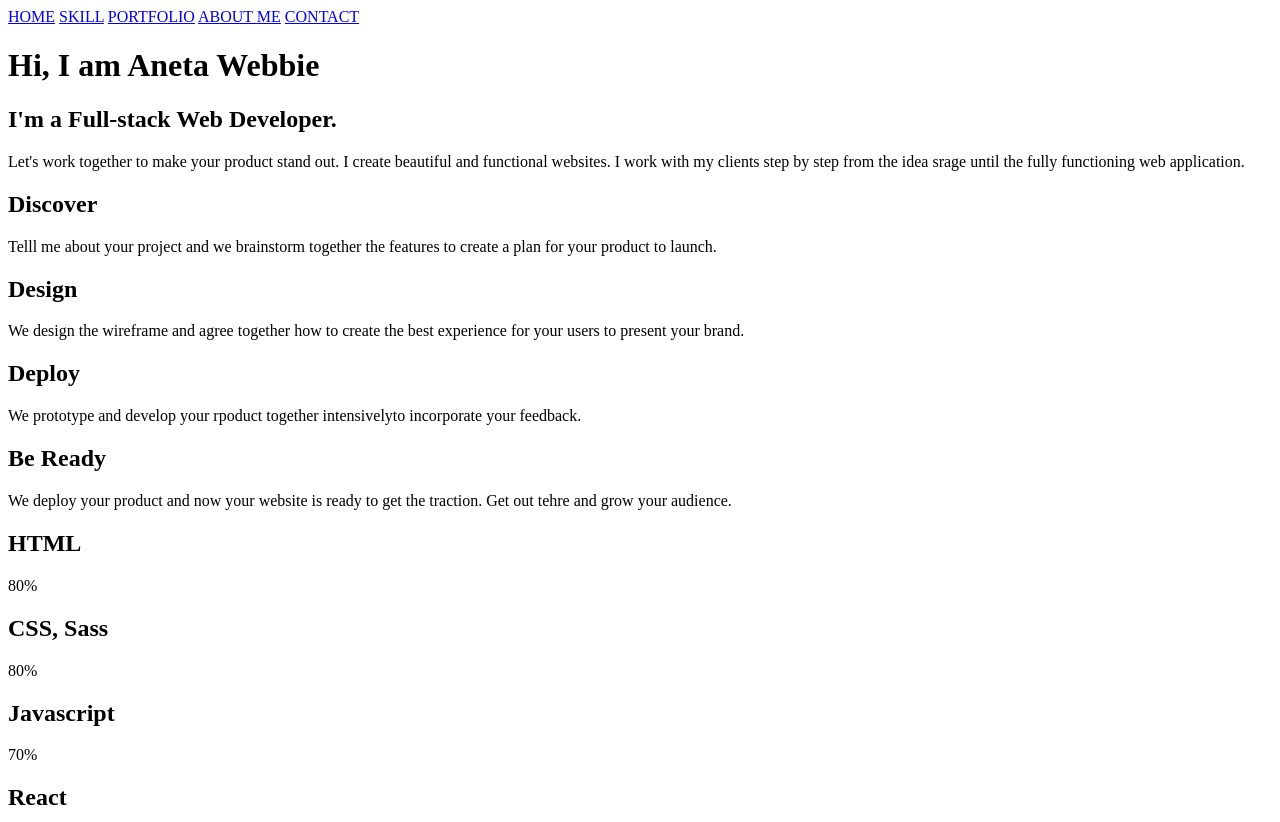
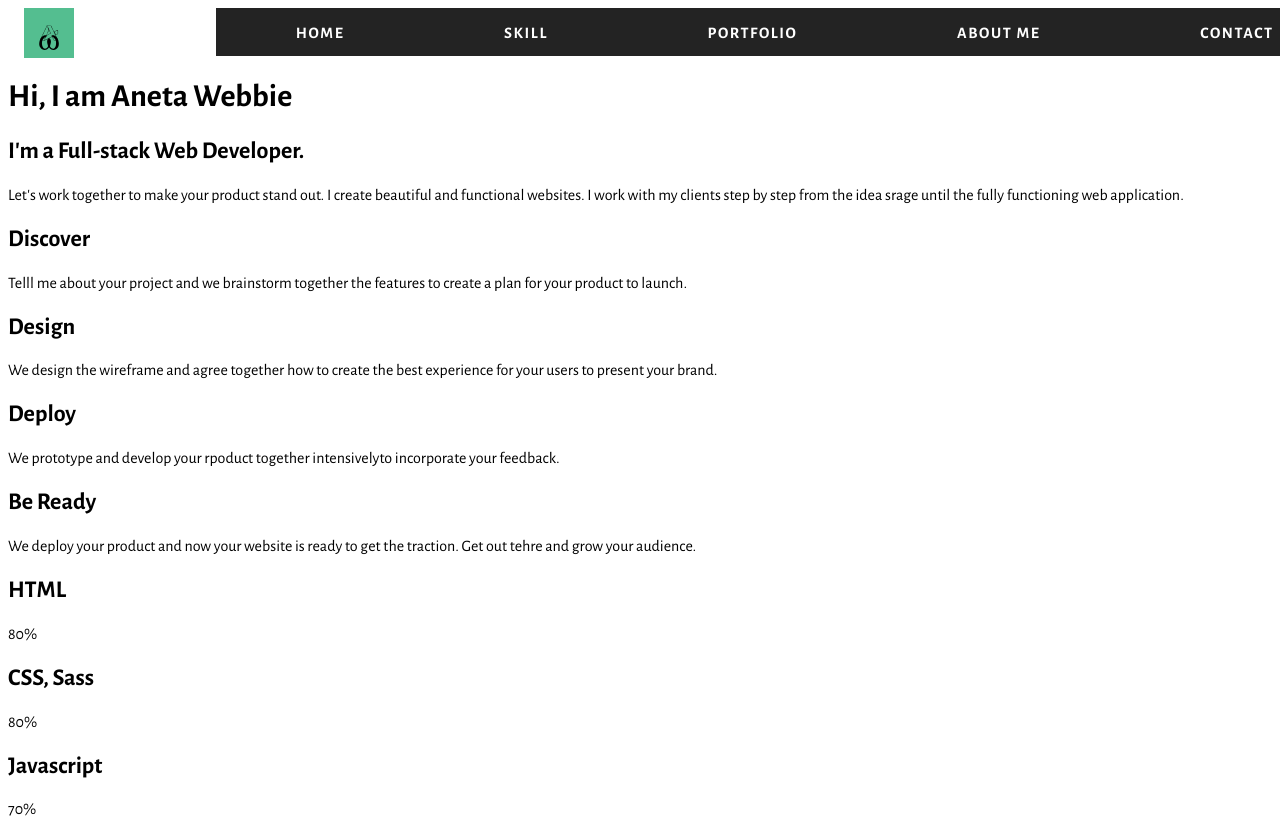
Before and after one commit to LelloFois/aneta, a plain HTML site: page index.html in a window 1280 px wide. Shown: the top 822 px of the page. Drawn offline with nearby package versions, Linux system fonts and the light colour scheme.

Commit message:
styling the nav bar and logo

```diff
--- a/index.html
+++ b/index.html
@@ -13,9 +13,11 @@
 </head>
 <body>
     <header>
+        <span class="nav__image"><img src="img/logo.svg" alt="logo"></span>
         <nav class="nav">
+
             <div class="nav__links">
-                <link rel="logo" href="img/logo.svg">
+
                 <a href="#">HOME</a>
                 <a href="#">SKILL</a>
                 <a href="#">PORTFOLIO</a>
--- a/style.css
+++ b/style.css
@@ -0,0 +1,44 @@
+html {
+    box-sizing: border-box;
+    margin: 0;
+    padding: 0;
+    font-family: 'Alegreya Sans', sans-serif;
+}
+
+*,
+* ::before,
+* ::after {
+    box-sizing: inherit;
+}
+
+.nav {
+    background-color: #232323;
+    width: 90%;
+    height: 3em;
+
+    margin-left: 13rem;
+
+    /* display: flex;
+    -content: space-evenly; */
+
+}
+
+.nav__links {
+    display: flex;
+    justify-content: space-around;
+    padding-top: 1em;
+
+}
+
+.nav__links a {
+    color: #fff;
+    font-weight: 700;
+    letter-spacing: 0.1em;
+    text-decoration: none;
+}
+
+.nav__image {
+    position: absolute;
+    padding-left: 1rem;
+    background-color: #fff;
+}
```
